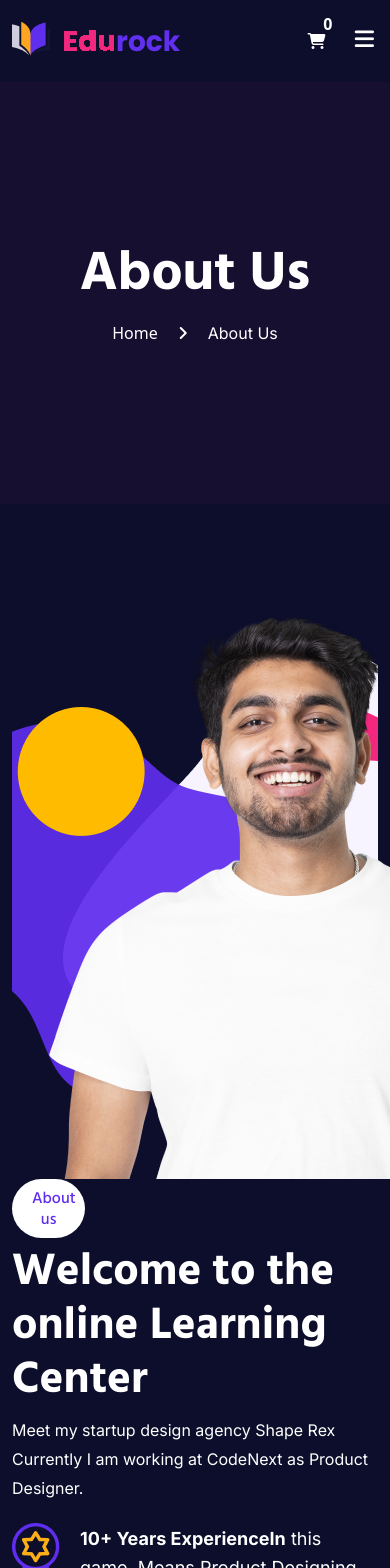
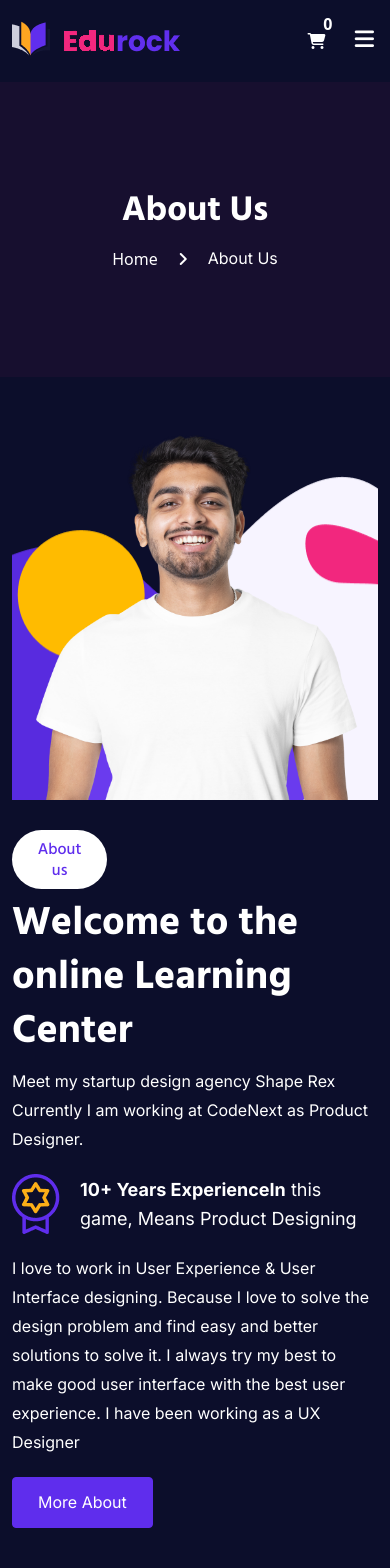
Before and after one commit to devs-iftiar163/edurock_lms, a React (Vite) app: page /about-us in a window 390 px wide. Shown: the top 1568 px of the page. Built offline with nearby package versions, Linux system fonts and the light colour scheme.

Commit message:
about responsive

```diff
--- a/src/pages/About/AboutHeader.jsx
+++ b/src/pages/About/AboutHeader.jsx
@@ -3,7 +3,7 @@ import { Link } from "react-router-dom";
 const AboutHeader = () => {
   return (
     <>
-      <section className="about-pagination ">
+      <section className="about-pagination">
         <div className="container">
           <div className="row">
             <div className="col-lg-12 col-md-12 col-sm-12 ">
--- a/src/pages/About/AboutHeroSection.jsx
+++ b/src/pages/About/AboutHeroSection.jsx
@@ -14,7 +14,7 @@ const AboutHeroSection = () => {
               </div>
             </div>
             <div className="col-lg-6">
-              <div className="about-banner-content">
+              <div className="about-banner-content custom-mt">
                 <h4>About us</h4>
                 <h2>Welcome to the online Learning Center</h2>
                 <p>
--- a/src/pages/About/Aboutus.css
+++ b/src/pages/About/Aboutus.css
@@ -38,6 +38,33 @@
 
 .pagination li p {
   margin: 0px;
+}
+
+/* Tablet Responsive */
+@media (min-width: 768px) and (max-width: 850px) {
+  .about-pagination {
+    height: 45vh;
+  }
+
+  .about-hero-content h2 {
+    font-size: 45px;
+    line-height: 50px;
+  }
+  .custom-mt {
+    margin-top: 30px;
+  }
+}
+
+/* Mobile Responsive  */
+@media (min-width: 360px) and (max-width: 767px) {
+  .about-pagination {
+    height: 35vh;
+  }
+
+  .about-hero-content h2 {
+    font-size: 35px;
+    line-height: 50px;
+  }
 }
 
 /* About Hero Breadcumb Section End */
@@ -101,6 +128,39 @@
   border: 1px solid var(--background-color);
 }
 
+/* Tablet Responsive */
+@media (min-width: 768px) and (max-width: 850px) {
+  .about-hero-section {
+    background: var(--dark-blue);
+    padding: 50px 0 15px;
+  }
+}
+
+/* Mobile Responsive  */
+@media (min-width: 360px) and (max-width: 767px) {
+  .about-hero-section {
+    background: var(--dark-blue);
+    padding: 50px 0 0;
+  }
+
+  .hero-image img {
+    width: 100%;
+  }
+
+  .about-banner-content h4 {
+    width: 26%;
+  }
+
+  .about-banner-content h2 {
+    font-size: 40px;
+    line-height: 54px;
+  }
+
+  .custom-mt {
+    margin-top: 30px;
+  }
+}
+
 /* Hero Section End */
 
 /* Instructors Section Start */
```
